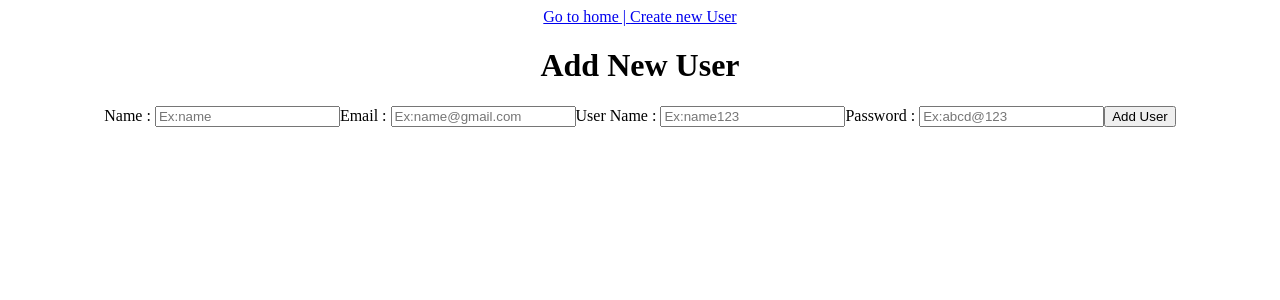
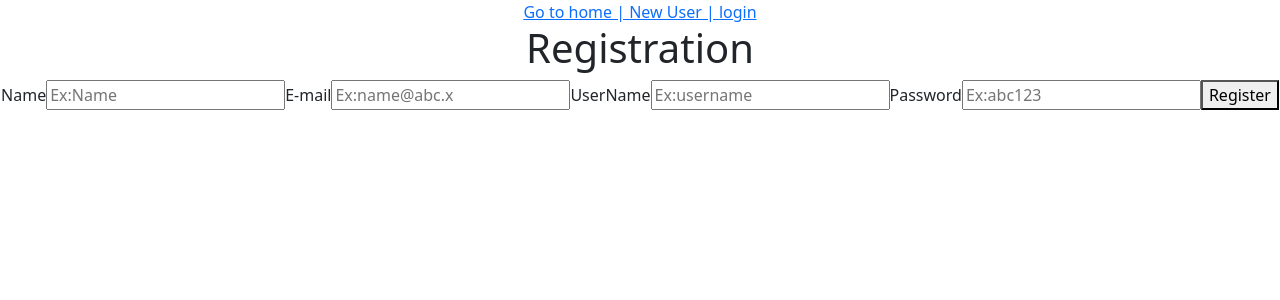
Before and after one commit to Ruvindya/hostelcanteenWbApplication, a React (Create React App) app in the folder client/: page /NewUser in a window 1280 px wide. Shown: the top 300 px of the page. Built offline with nearby package versions, Linux system fonts and the light colour scheme.

Commit message:
Until Login front

```diff
--- a/client/package.json
+++ b/client/package.json
@@ -7,12 +7,14 @@
     "@testing-library/react": "^13.4.0",
     "@testing-library/user-event": "^13.5.0",
     "axios": "^1.1.3",
+    "bootstrap": "^5.2.2",
     "formik": "^2.2.9",
     "react": "^18.2.0",
     "react-dom": "^18.2.0",
     "react-router-dom": "^6.4.2",
     "react-scripts": "5.0.1",
-    "web-vitals": "^2.1.4"
+    "web-vitals": "^2.1.4",
+    "yup": "^0.32.11"
   },
   "scripts": {
     "start": "react-scripts start",
--- a/client/src/App.css
+++ b/client/src/App.css
@@ -3,7 +3,7 @@
 }
 
 
-/* .App-header {
+.App-header {
   background-color: #282c34;
   min-height: 100vh;
   display: flex;
@@ -16,4 +16,164 @@
 
 .App-link {
   color: #61dafb;
-} */
+}
+
+login {
+  width: 360px;
+  padding: 8% 0 0;
+  margin: auto;
+  font-family: 'Comfortaa', cursive;
+}
+
+.form {
+  position: relative;
+  z-index: 1;
+  background: #FFFFFF;
+  border-radius: 10px;
+  max-width: 360px;
+  margin: 0 auto 100px;
+  padding: 45px;
+  text-align: center;
+}
+
+.form input {
+  outline: 0;
+  background: #f2f2f2;
+  width: 100%;
+  border: 0;
+  border-radius: 5px;
+  margin: 0 0 15px;
+  padding: 15px;
+  box-sizing: border-box;
+  font-size: 14px;
+  font-family: 'Comfortaa', cursive;
+}
+
+.form input:focus {
+  background: #dbdbdb;
+}
+
+.form button {
+  font-family: 'Comfortaa', cursive;
+  text-transform: uppercase;
+  outline: 0;
+  background: #4b6cb7;
+  width: 100%;
+  border: 0;
+  border-radius: 5px;
+  padding: 15px;
+  color: #FFFFFF;
+  font-size: 14px;
+  -webkit-transition: all 0.3 ease;
+  transition: all 0.3 ease;
+  cursor: pointer;
+}
+
+.form button:active {
+  background: #395591;
+}
+
+.form span {
+  font-size: 40px;
+  color: #4b6cb7;
+  margin-bottom: 25px;
+  display: block;
+}
+
+.form p.error {
+  margin: 0 0 10px 10px;
+  text-align: left;
+  font-size: 10px;
+  color: red;
+}
+
+
+/********************        Registaion     ***********************/
+
+.Topic{
+  margin-top: 0px;
+}
+
+.Registration{
+
+  width: 360px;
+  padding: 20;
+  margin: auto;
+  font-family: 'Comfortaa', cursive;
+  position: relative;
+  z-index: 1;
+
+  border-radius: 10px;
+  max-width: 360px;
+  margin: 0 auto 100px;
+  padding: 45px;
+  text-align: center;
+}
+
+.Registration input {
+  outline: 0;
+  background: #f2f2f2;
+  width: 100%;
+  border: 0;
+  border-radius: 5px;
+  margin: 0 0 15px;
+  margin-top: 10px;
+  padding: 15px;
+  box-sizing: border-box;
+  font-size: 14px;
+  font-family: 'Comfortaa', cursive;
+}
+
+.Registration select {
+  outline: 0;
+  background: #f2f2f2;
+  width: 100%;
+  border: 0;
+  border-radius: 5px;
+  margin: 0 0 15px;
+  margin-top: 10px;
+  padding: 15px;
+  box-sizing: border-box;
+  font-size: 14px;
+  font-family: 'Comfortaa', cursive;
+}
+
+
+.Registration input:focus {
+  background: #dbdbdb;
+
+}
+
+.Registration button {
+  font-family: 'Comfortaa', cursive;
+  text-transform: uppercase;
+  outline: 0;
+  background: #4b6cb7;
+  width: 100%;
+  border: 0;
+  border-radius: 5px;
+  padding: 15px;
+  color: #FFFFFF;
+  font-size: 20px;
+  -webkit-transition: all 0.3 ease;
+  transition: all 0.3 ease;
+  cursor: pointer;
+}
+
+.Registration button:active {
+  background: #395591;
+}
+
+.Registration span {
+  font-size: 40px;
+  color: #4b6cb7;
+  margin-bottom: 25px;
+  display: block;
+}
+
+.Registration p.error {
+  margin: 0 0 10px 10px;
+  text-align: left;
+  font-size: 10px;
+  color: red;
+}
--- a/client/src/App.js
+++ b/client/src/App.js
@@ -1,7 +1,9 @@
 import './App.css';
+import 'bootstrap/dist/css/bootstrap.min.css';
 import {BrowserRouter as Router, Route, Routes, Link} from 'react-router-dom';
 import Home from "./pages/Home";
 import NewUser from "./pages/NewUser";
+import Login from "./pages/Login";
 
 function App() {
 return (
@@ -9,11 +11,12 @@ return (
 
   <Router>
     <Link to = "/HomePage"> Go to home | </Link>
-
-    <Link to = "/NewUser"> Create new User</Link>
+    <Link to = "/NewUser"> New User | </Link>
+    <Link to = "/Loggin"> login</Link>
     <Routes>
       <Route path="/HomePage" exact element={<Home/>} />
       <Route path="/NewUser" exact element={<NewUser/>} />
+      <Route path="/Loggin" exact element={<Login/>} />
     </Routes>
   </Router>
  </div>
--- /dev/null
+++ b/client/src/pages/Login.js
@@ -0,0 +1,74 @@
+import axios from "axios";
+import React ,{useState } from 'react';
+
+import "../App.css";
+
+function Login() {
+
+  const [email, setEmail] = useState('');
+  const [password, setPassword] = useState('');
+  const [loginStatus,setLoginStatus] = useState('ENTER YOUR CREDENTIALS');
+
+
+  const Login = async (e) => {
+    e.preventDefault();
+
+
+
+    try {
+        await axios.post('http://localhost:3001/InfoUser', {
+          email: email,
+          password: password,
+        })
+
+        .then((response) => {
+
+          if(response.data.message){
+            setLoginStatus(response.data.message); }
+          else{
+            setLoginStatus(response.data[0].email);
+          }
+        })
+
+    } catch (error) {
+        if(error.response.data.message){
+          setLoginStatus(error.response.data.message);
+        }
+        else{
+          setLoginStatus(error.response.data[0].email);
+        }
+
+
+   console.log(error);
+    }
+}
+
+
+  return (
+
+
+  <form   >
+    <div className="App">
+      <div className="login" >
+        <h1>Login</h1>
+
+        <label>Email</label>
+          <input type="email" placeholder="Ex:email" name="email" required
+          value={email}  onChange={(e) => setEmail(e.target.value)}
+          />
+        <label>Password</label>
+          <input type="password" placeholder="Ex:abc123" name="password" required
+          value={password} onChange={(e) => setPassword(e.target.value)}
+          />
+
+        <button   type="submit" onSubmit={Login}  >Login</button>
+      </div>
+
+       <h1>{loginStatus}</h1>
+    </div>
+    </form>
+
+  );
+}
+
+export default Login;
--- a/client/src/pages/NewUser.js
+++ b/client/src/pages/NewUser.js
@@ -1,46 +1,72 @@
-import React from 'react'
-import {Formik, Form, Field, ErrorMessage } from "formik";
+import React from 'react';
+import axios from "axios";
+import {useState } from "react";
+import "../App.css";
 
-const NewUser = () => {
+function NewUser() {
+    const [name, setName] = useState('');
+    const [email, setEmail] = useState('');
+    const [userName, setUserName] = useState('');
+    const [password, setPassword] = useState('');
+
+
+
+
+  const Register = async (e) => {
+    e.preventDefault();
+
+
+    try {
+        await axios.post('http://localhost:3001/InfoUser', {
+            name:name,
+          email: email,
+          userName:userName,
+          password: password,
+        })
+
+    } catch (error) {
+   console.log(error);
+    }
+
+}
+
+
   return (
-    <div>
-        <div> <h1>Add New User</h1></div>
-            <Formik >
-                <Form>
-                    <label>Name : </label>
-                    <Field
-                    id="InputNewUser"
-                    name="nametext"
-                    placeholder="Ex:name"
+
+
+  <form  onSubmit={Register} >
+    <div className="App">
+      <div className="registration" >
+
+        <h1>Registration</h1>
+
+        <label>Name</label>
+          <input type="name" placeholder="Ex:Name" name="name" required
+          value={name}  onChange={(e) => setName(e.target.value)}
           />
 
-                    <label>Email : </label>
-                    <Field
-                    id="InputNewUser"
-                    name="emailtext"
-                    placeholder="Ex:name@gmail.com"
+        <label>E-mail</label>
+          <input type="email" placeholder="Ex:name@abc.x" name="email" required
+          value={email} onChange={(e) => setEmail(e.target.value)}
           />
 
-                    <label>User Name : </label>
-                    <Field
-                    id="InputNewUser"
-                    name="userNametext"
-                    placeholder="Ex:name123"
+        <label>UserName</label>
+          <input type="userName" placeholder="Ex:username" name="userName" required
+          value={userName} onChange={(e) => setUserName(e.target.value)}
           />
 
-                    <label>Password : </label>
-                    <Field
-                    id="InputNewUser"
-                    name="passwordtext"
-                    placeholder="Ex:abcd@123"
+        <label>Password</label>
+          <input type="Password" placeholder="Ex:abc123" name="password" required
+          value={password} onChange={(e) => setPassword(e.target.value)}
           />
 
-                    <button type='Add'>Add User</button>
-                </Form>
-            </Formik>
-        <div className='NewUserPage'> </div>
+        <button   type="submit" >Register</button>
       </div>
-  )
+
+    </div>
+    </form>
+
+  );
 }
 
-export default NewUser
+export default NewUser;
```
Also changed, not shown: 1 other file (tests, documents, lock files or other folders). Lines whose indentation alone changed are shown as unchanged.
